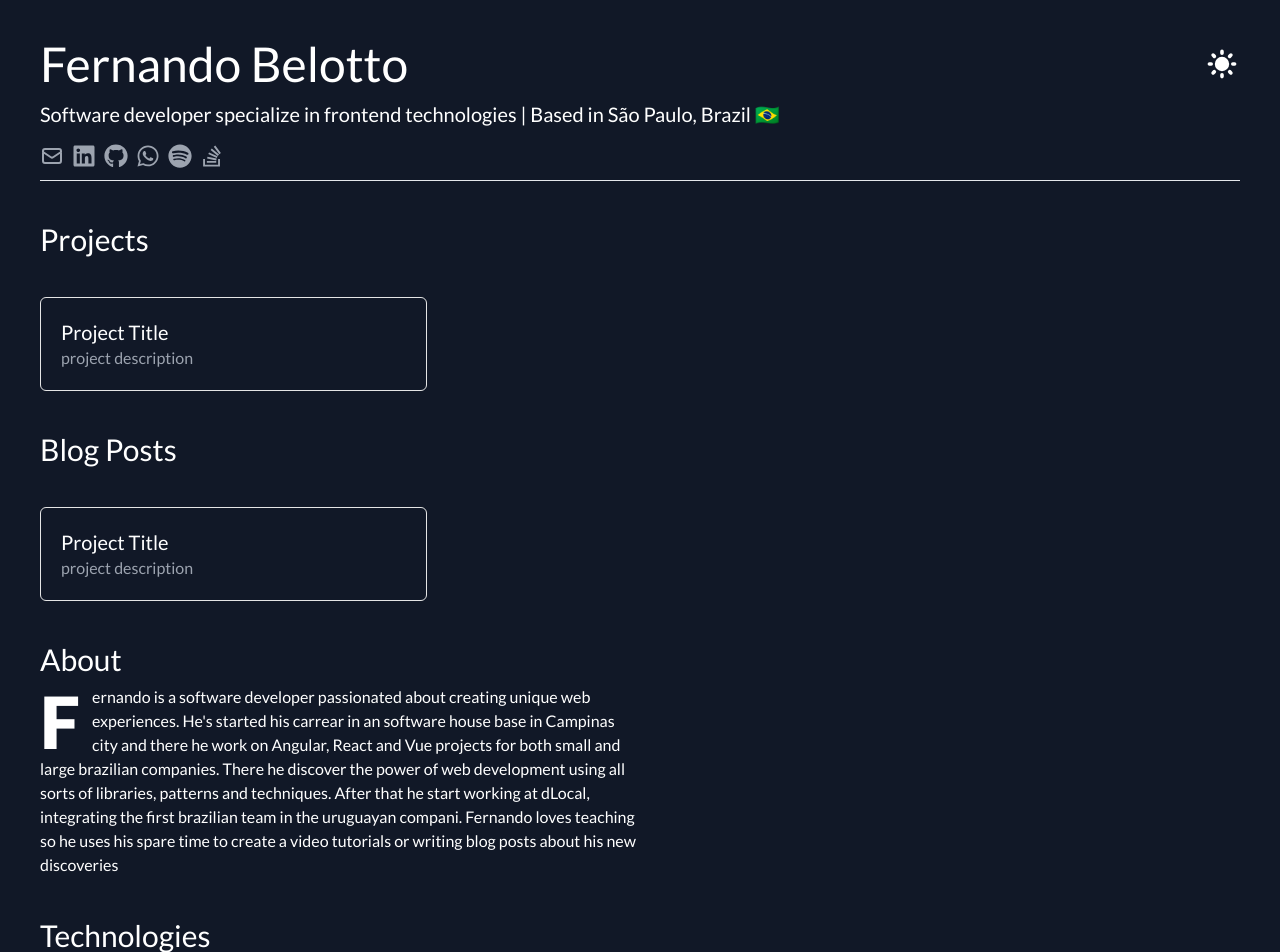
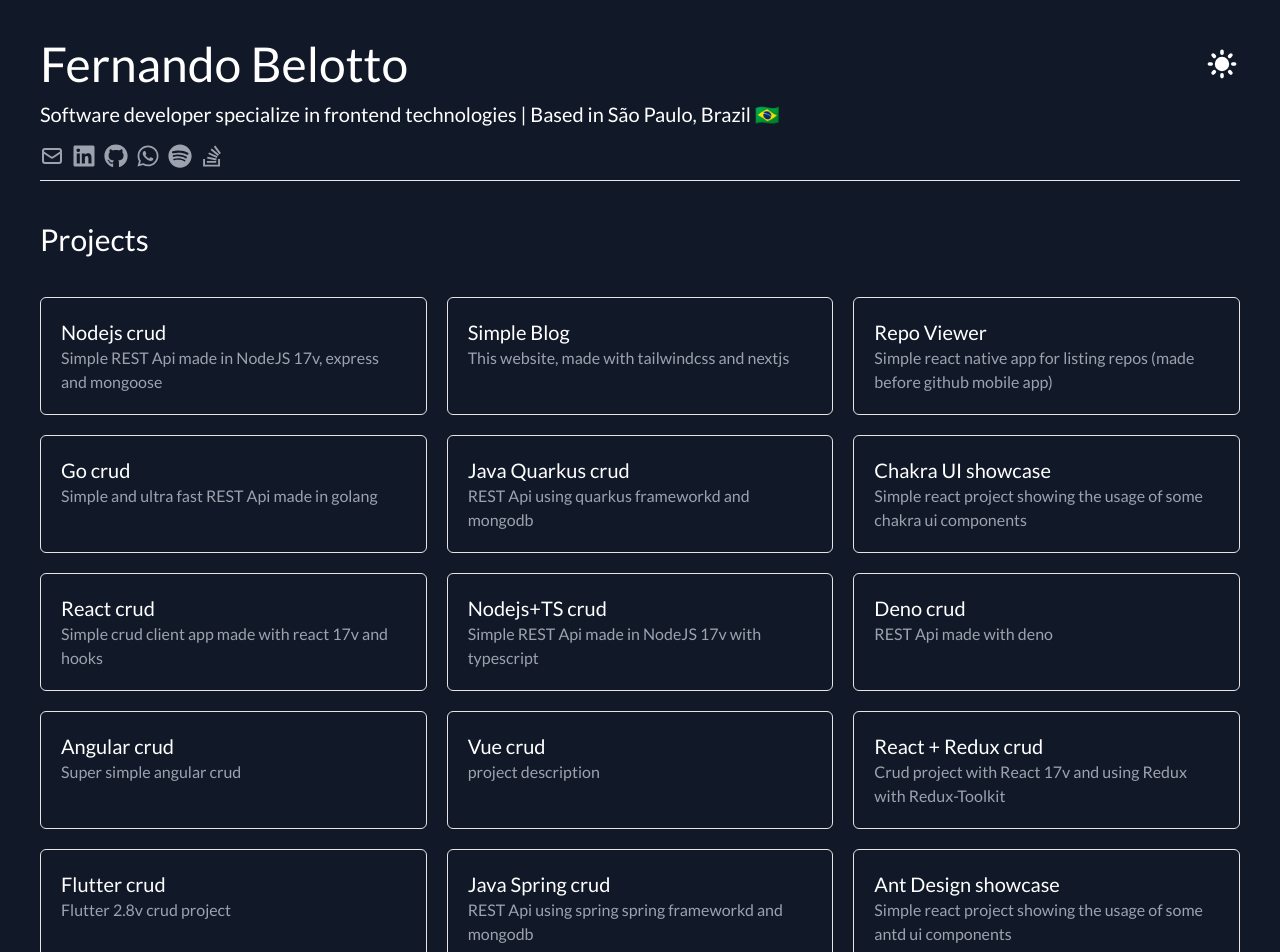
Before and after one commit to fernandobelotto/old_website, a Next.js app: page / in a window 1280 px wide. Shown: the top 952 px of the page. Built offline with nearby package versions, Linux system fonts and the light colour scheme.

Commit message:
update in project list

```diff
--- a/components/project-card-list.tsx
+++ b/components/project-card-list.tsx
@@ -1,4 +1,4 @@
-import React, { ReactElement } from 'react'
+import React from 'react'
 import { ProjectCard } from './project-card'
 
 interface Props {
@@ -8,7 +8,92 @@ interface Props {
 export default function ProjectCardList({ }: Props): JSX.Element {
 
     const projects = [
-        { title: 'Project Title', description: 'project description', link: 'https://google.com' }
+        {
+            title: 'Nodejs crud',
+            description: 'Simple REST Api made in NodeJS 17v, express and mongoose',
+            link: 'https://github.com/fernandobelotto/node_express_template'
+        },
+        {
+            title: 'Simple Blog',
+            description: 'This website, made with tailwindcss and nextjs',
+            link: 'https://github.com/fernandobelotto/simple_blog'
+        },
+        {
+            title: 'Repo Viewer',
+            description: 'Simple react native app for listing repos (made before github mobile app)',
+            link: 'https://github.com/fernandobelotto/repo_viewer_mobile'
+        },
+        {
+            title: 'Go crud',
+            description: 'Simple and ultra fast REST Api made in golang',
+            link: 'https://github.com/fernandobelotto/go_rest_api'
+        },
+        {
+            title: 'Java Quarkus crud',
+            description: 'REST Api using quarkus frameworkd and mongodb',
+            link: 'https://github.com/fernandobelotto/quarkus_mongodb'
+        },
+        {
+            title: 'Chakra UI showcase',
+            description: 'Simple react project showing the usage of some chakra ui components',
+            link: 'https://github.com/fernandobelotto/chakra_ui_examples'
+        },
+        {
+            title: 'React crud',
+            description: 'Simple crud client app made with react 17v and hooks',
+            link: 'https://github.com/fernandobelotto/react_crud_web'
+        },
+        {
+            title: 'Nodejs+TS crud',
+            description: 'Simple REST Api made in NodeJS 17v with typescript',
+            link: 'https://google.com'
+        },
+        {
+            title: 'Deno crud',
+            description: 'REST Api made with deno',
+            link: 'https://google.com'
+        },
+
+        {
+            title: 'Angular crud',
+            description: 'Super simple angular crud',
+            link: 'https://google.com'
+        },
+        {
+            title: 'Vue crud',
+            description: 'project description',
+            link: 'https://google.com'
+        },
+        {
+            title: 'React + Redux crud',
+            description: 'Crud project with React 17v and using Redux with Redux-Toolkit',
+            link: 'https://google.com'
+        },
+        {
+            title: 'Flutter crud',
+            description: 'Flutter 2.8v crud project ',
+            link: 'https://google.com'
+        },
+        {
+            title: 'Java Spring crud',
+            description: 'REST Api using spring spring frameworkd and mongodb',
+            link: 'https://google.com'
+        },
+        {
+            title: 'Ant Design showcase',
+            description: 'Simple react project showing the usage of some antd ui components',
+            link: 'https://google.com'
+        },
+        {
+            title: 'Python RGB Analysis',
+            description: 'Simple python project to analyze rgb data in videos',
+            link: 'https://google.com'
+        },
+        {
+            title: 'Web Animation showcase',
+            description: 'Experimentation ',
+            link: 'https://google.com'
+        },
     ]
 
     return (
--- a/pages/index.tsx
+++ b/pages/index.tsx
@@ -58,10 +58,10 @@ export default function Index(props: NextPage) {
               <div className="mt-10 grid sm:grid-cols-1 md:grid-cols-3 gap-5">
                 <ProjectCardList />
               </div>
-              <h1 className='text-3xl mt-10 dark:text-white'>Blog Posts</h1>
+              {/* <h1 className='text-3xl mt-10 dark:text-white'>Blog Posts</h1>
               <div className="mt-10 grid sm:grid-cols-1 md:grid-cols-3 gap-5">
                 <BlogCardList />
-              </div>
+              </div> */}
               <h1 className='text-3xl mt-10 dark:text-white'>About</h1>
               <p className='
           mt-2
```
